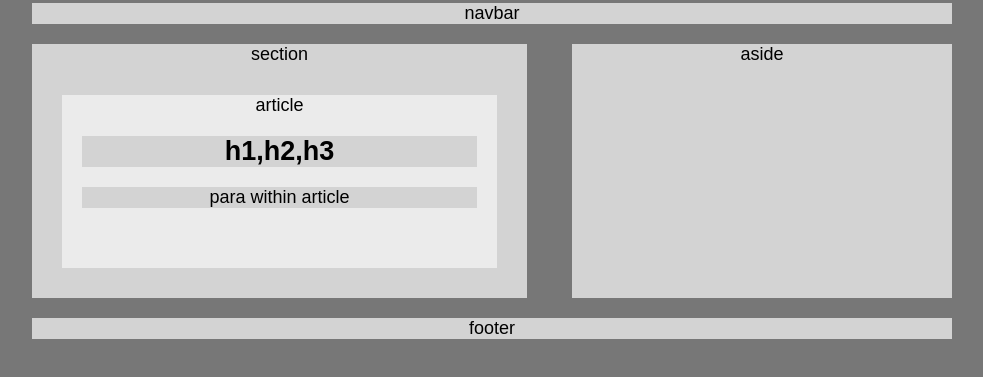
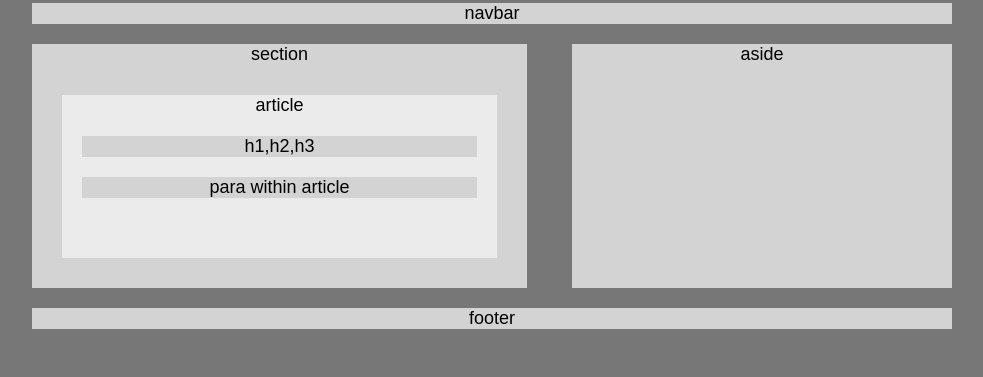
Before and after one commit to manudee/HW-Wireframe, a plain HTML site: page index.html in a window 1280 px wide. Shown: the part 87-464 px from the top of the page, without its empty margins (148-1131 px from the left). Drawn offline with Linux system fonts and the light colour scheme.

Commit message:
easierone

```diff
--- a/index.html
+++ b/index.html
@@ -17,7 +17,7 @@
 section
 	<article>
 		article
-		<h2>h1,h2,h3</h2>
+		<p>h1,h2,h3</p>
 		<p>para within article</p>
 	</article>
 
--- a/style.css
+++ b/style.css
@@ -46,7 +46,7 @@ aside{
 
 	background: #D3D3D3;
 	float: right;
-	height:254px;
+	height:244px;
 	width:380px;
 
 }
@@ -58,7 +58,7 @@ article{
 	padding-bottom: 40px;
 }
 
-h2,p{
+p{
 
 	background: #D3D3D3;
 	margin: 20px;
```
